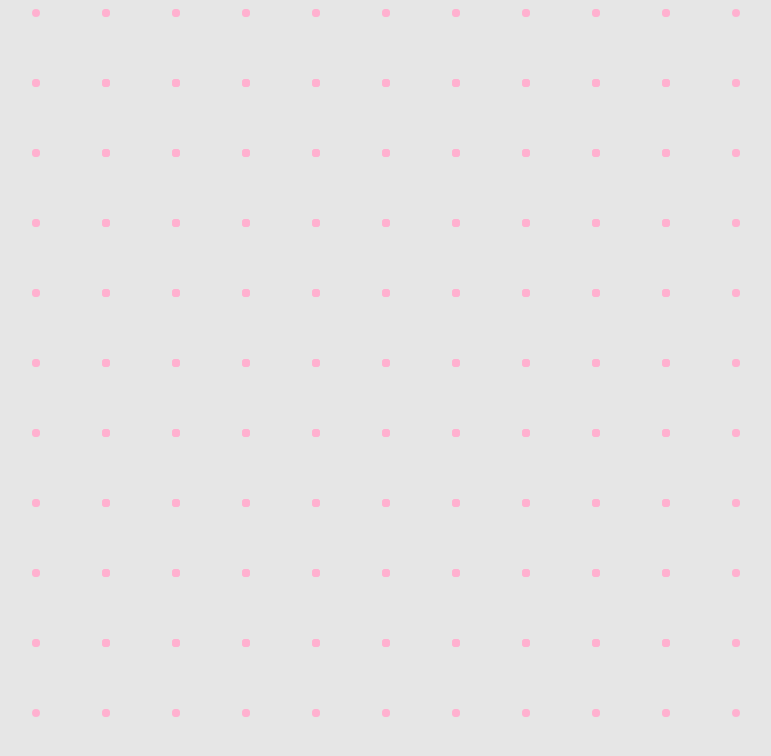
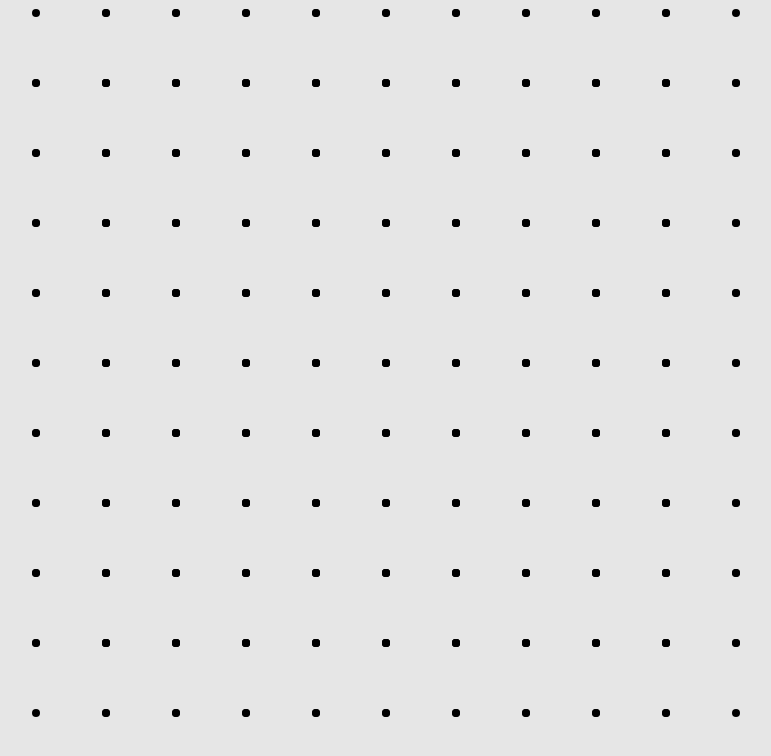
Before and after one commit to bVNyDUKE/box-game, a React (Vite) app: page / in a window 1280 px wide. Shown: the top 756 px of the page, without its empty margins (209-980 px from the left). Built offline with nearby package versions, Linux system fonts and the light colour scheme.

Commit message:
update colors

```diff
--- a/src/App.css
+++ b/src/App.css
@@ -1,9 +1,9 @@
 :root {
   /* --primary: rgb(65, 65, 65); */
   --primary: rgb(230, 230, 230);
-  --p1-color: rgb(0, 255, 153);
-  --p2-color: rgb(0, 102, 255);
-  --circle-color: rgb(255, 177, 208);
+  --p1-color: rgb(82, 67, 142);
+  --p2-color: rgb(67, 142, 82);
+  --circle-color: rgb(0, 0, 0);
   --line-hover-color: rgb(0, 0, 0, 0.1);
   --line-width: 10px;
 }
```
